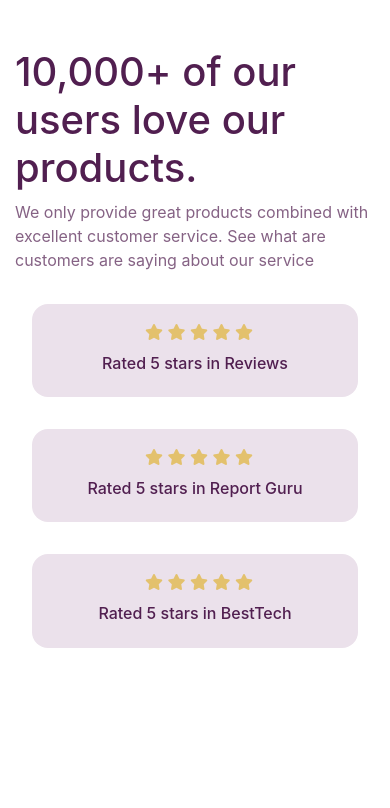
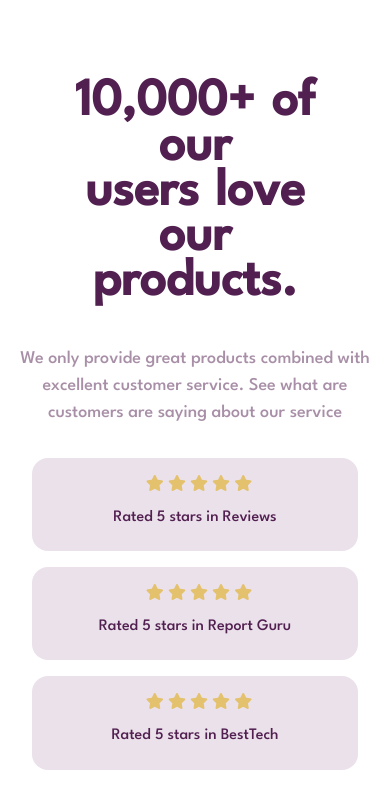
Before and after one commit to SaadJamilAkhtar/bootstrap4-review-section, a plain HTML site: page index.html in a window 390 px wide. Drawn offline with Linux system fonts and the light colour scheme.

Commit message:
minor tweaks in responsove design

```diff
--- a/assets/style.scss
+++ b/assets/style.scss
@@ -1,5 +1,11 @@
 $primary-color:#511F50;
-$primary-color-light:rgba(81, 31, 80,0.7);
+$primary-color-light:rgba(81, 31, 80,0.5);
+
+@import url('https://fonts.googleapis.com/css2?family=League+Spartan:wght@500&display=swap');
+
+body {
+    font-family: League Spartan;
+}
 
 .mar-t-2{
     margin-top: 0rem;
@@ -17,11 +23,21 @@ $primary-color-light:rgba(81, 31, 80,0.7);
 }
 
 #review-text {
+
+    text-align: left;
+
     h1#review-heading{
         color: $primary-color;
+        text-align: left;
+        padding-bottom: 0rem;
+        font-weight: bolder;
+        word-spacing: 3px;
+        font-size: 64px;
+        line-height: 55px;
     }
     p#review-para{
         color: $primary-color-light;
+        font-size: 18px;
     }
 
 }
@@ -36,7 +52,6 @@ $primary-color-light:rgba(81, 31, 80,0.7);
     #review-card:nth-child(#{$i}){
         margin-top: 1rem;
         margin-right: 2rem;
-        margin-bottom: 1rem;
         margin-left: $i * 2rem;
     }
 }
@@ -59,8 +74,23 @@ $primary-color-light:rgba(81, 31, 80,0.7);
         #review-card:nth-child(#{$i}){
             margin-top: 1rem;
             margin-right: 2rem;
-            margin-bottom: 1rem;
             margin-left: 2rem;
         }
     }
+
+    #review-text {
+
+        text-align: center;
+
+        h1#review-heading{
+            text-align: center;
+            font-size: 52px;
+            padding: 2rem;
+            line-height: 45px;
+        }
+
+
+    }
+
+
   }
```
Also changed, not shown: assets/style.css, 1 other file.
